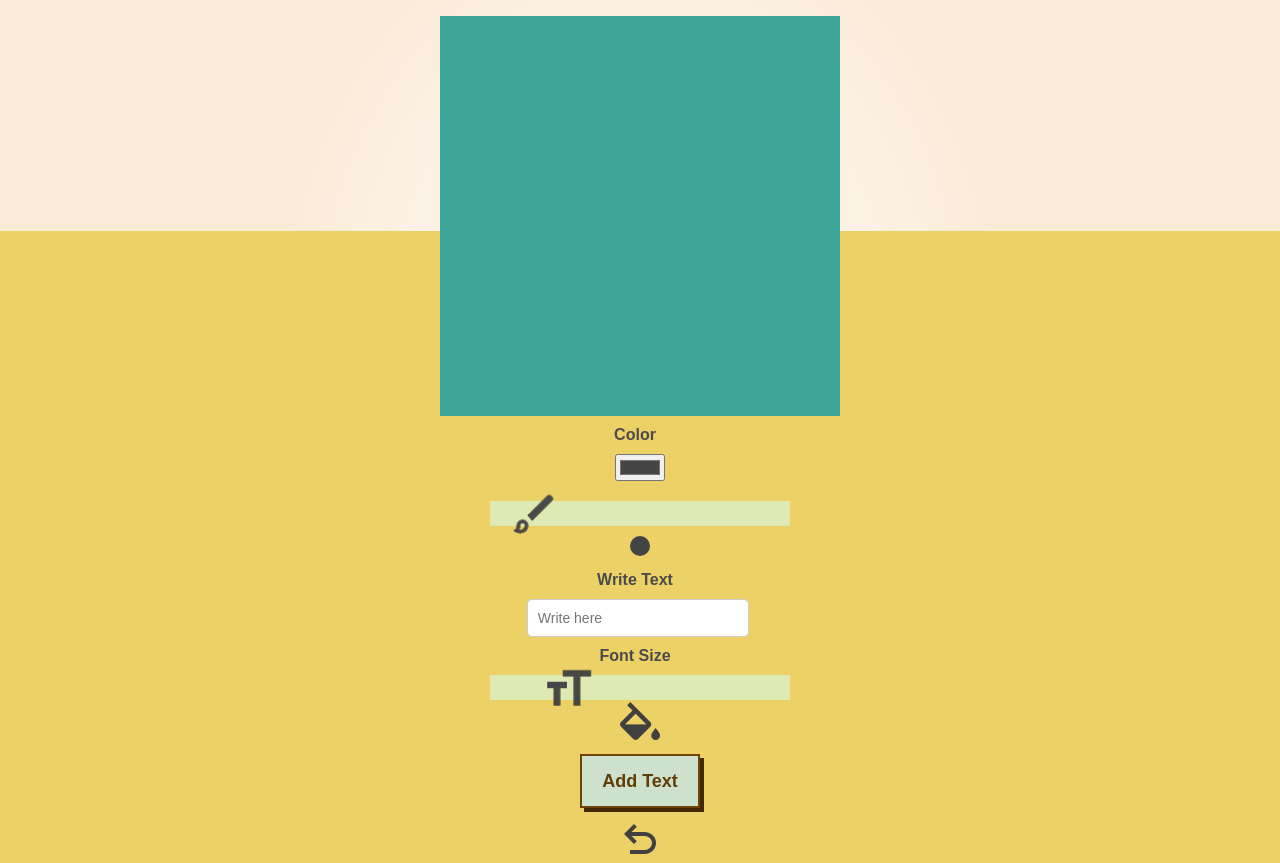
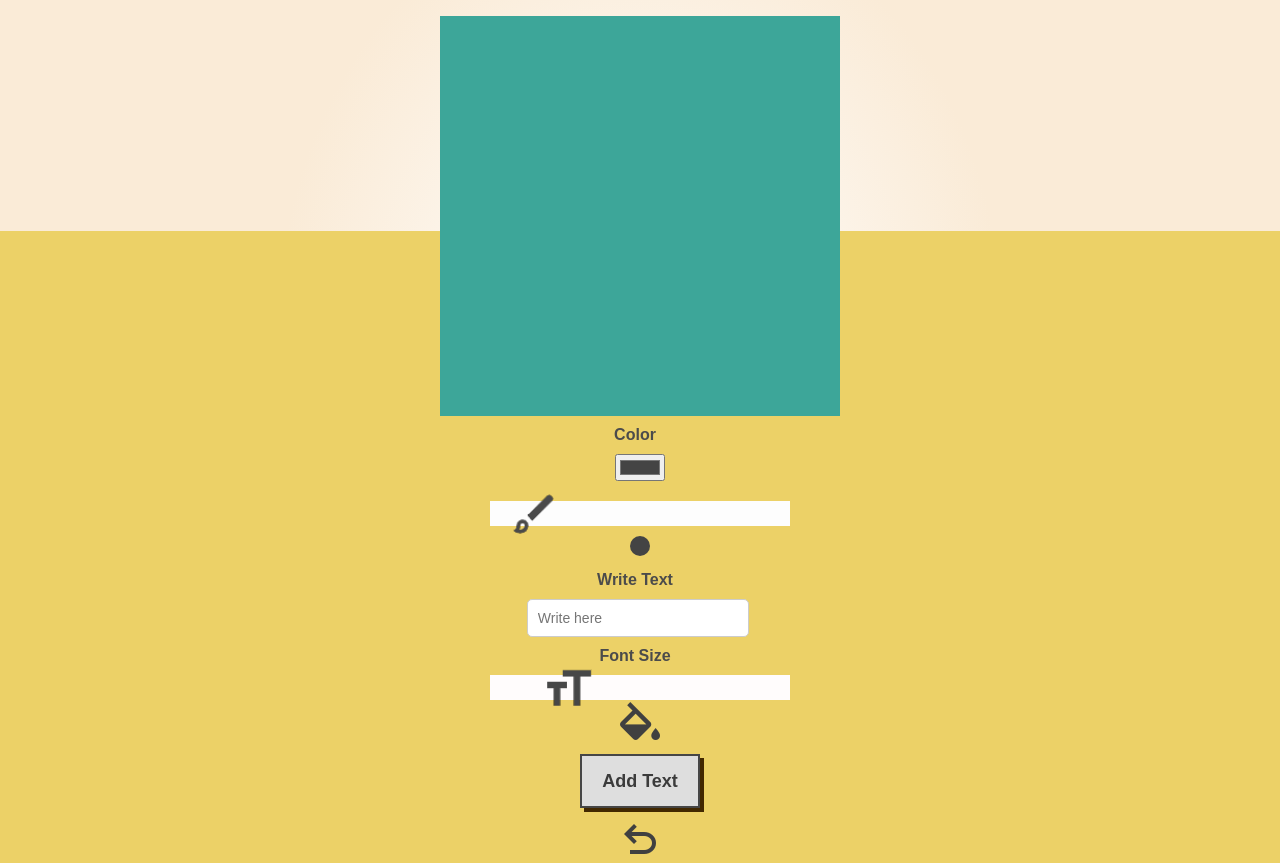
Before and after one commit to justusraivo/Shittywall, a website built with Vite: page index.html in a window 1280 px wide. Shown: the part 89-952 px from the top of the page. Built offline with nearby package versions, Linux system fonts and the light colour scheme.

Commit message:
Update style.css

```diff
--- a/style.css
+++ b/style.css
@@ -123,10 +123,10 @@ label {
 }
 
 .button-74 {
-  background-color: #cde1cd;
-  border: 2px solid #6e4303;
-  box-shadow: #422800 4px 4px 0 0;
-  color: #603d08;
+  background-color: #dedede;
+  border: 2px solid #3f3f3f;
+  box-shadow: #424242 4px 4px 0 0;
+  color: #d5d5d5;
   cursor: pointer;
   display: inline-block;
   font-weight: 600;
@@ -282,22 +282,11 @@ cursor: pointer;
     background: radial-gradient(ellipse at 50% 35%, rgb(255, 255, 255), antiquewhite 40%);
   }
 
-  body::after {
-    content: "";
-    position: fixed; /* Muuta position: absolute; -> position: fixed; */
-    top: 40%; /* Säilytä haluttu etäisyys ylhäältä */
-    left: 0;
-    width: 100%;
-    height: 100%;
-    background-color: #ecd167;
-    z-index: -1;
-  }
-
   .button-74 {
-    background-color: #cde1cd;
-    border: 2px solid #6e4303;
+    background-color: #dedede;
+    border: 2px solid #464646;
     box-shadow: #422800 4px 4px 0 0;
-    color: #603d08;
+    color: #3b3b3b;
     cursor: pointer;
     display: inline-block;
     font-weight: 600;
@@ -319,7 +308,7 @@ cursor: pointer;
     -webkit-appearance: none;
     width: 300px;
     height: 25px;
-    background: #dfe9b3;
+    background: #fdfdfd;
     outline: none;
 
     display: block;
@@ -354,13 +343,13 @@ cursor: pointer;
   -webkit-appearance: none;
   width: 300px;
   height: 25px;
-  background: #dfe9b3;
+  background: #fffcfc;
   outline: none;
 
   display: block;
   margin: 0 auto;
-  padding: 10px; /* Esimerkki: lisää 10px pehmustetta */
-  box-sizing: border-box; /* varmista, että padding ei kasvata elementin kokoa */
+  padding: 10px;
+  box-sizing: border-box;
 }
 
 
@@ -373,8 +362,8 @@ opacity: 1;
 appearance: none;
 width: 50px;
 height: 50px;
-background-image: url("fontsize.png"); /* Korvaa "polku/kuvaan.png" oikealla kuvapolulla */
-background-size: cover; /* Voit säätää kuvan koon tarpeidesi mukaan */
+background-image: url("fontsize.png");
+background-size: cover;
 
 cursor: pointer;
 }
@@ -387,16 +376,10 @@ cursor: pointer;
 
 #canvas-container {
   width: 100%;
-  max-width: 500px; /* Määritä haluttu enimmäisleveys */
-  margin: 0 auto; /* Keskitä canvas */
+
+  margin: 0 auto;
 }
 
-canvas {
-  display: block; /* Estä ylimääräinen tyhjä tila */
-
-  height: auto; /* Säilytä suhde näytön leveyteen */
-  background-color: #f0f0f0; /* Vain havainnollisuutta varten */
-}
 
 .gallery-image {
 
@@ -406,4 +389,6 @@ canvas {
   padding: 30px;
 }
 
+
+
 }
```
